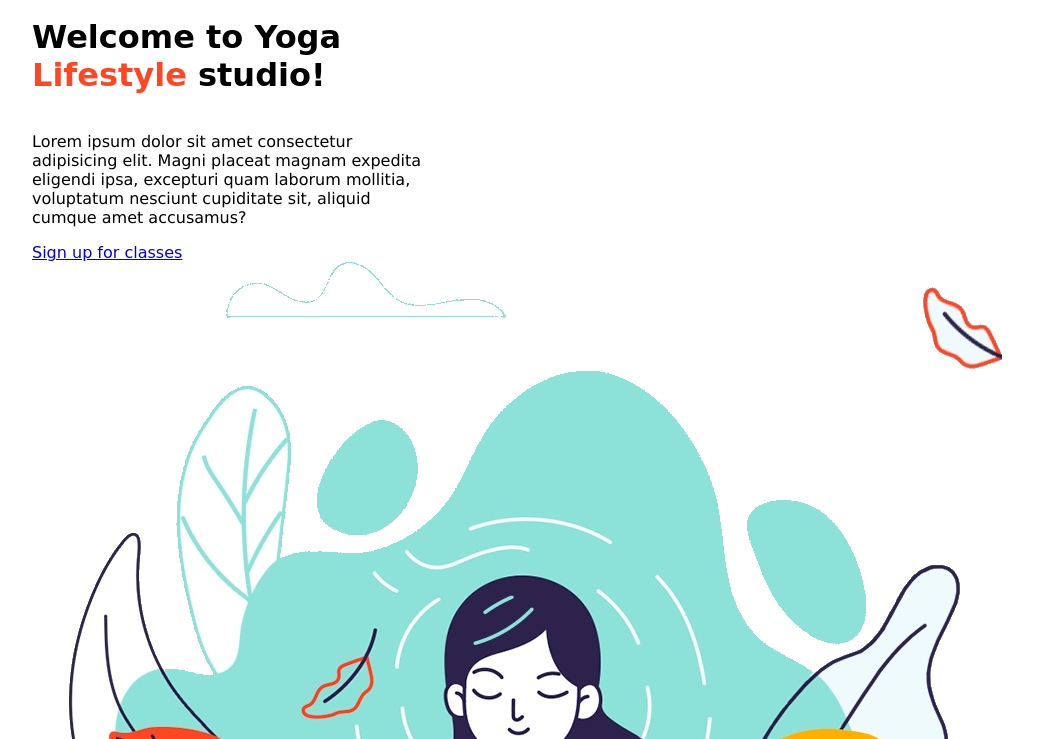
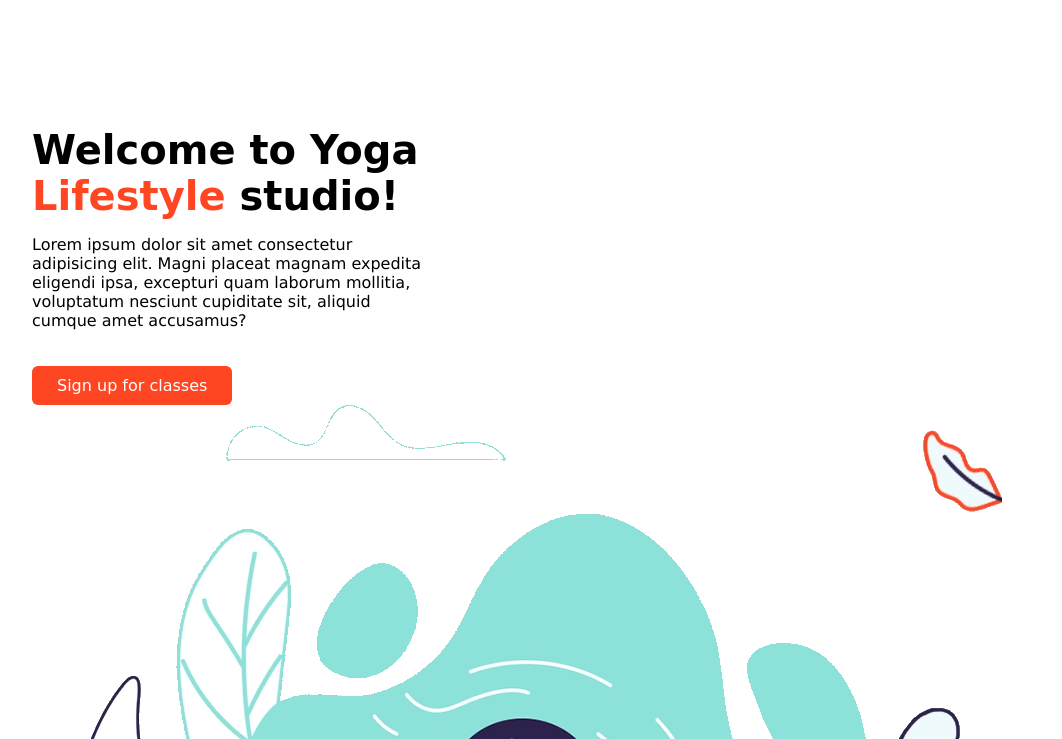
Before and after one commit to VaidasUrb/Yoga, a website: page index.html in a window 1280 px wide. Shown: the part 61-800 px from the top of the page, without its empty margins (108-1170 px from the left). Drawn offline with Linux system fonts and the light colour scheme.

Commit message:
Content style

```diff
--- a/css/main.css
+++ b/css/main.css
@@ -50,17 +50,21 @@ main {
   display: inline-block;
   width: var(--main-width);
   margin-left: var(--sonis-atstumas);
+  margin-top: 60px;
 }
 
 div {
   float: left;
   width: var(--text-width);
   margin-right: var(--text-margin);
+  margin-top: 70px;
 }
 
 h1 {
   display: inline-block;
   width: 100%;
+  font-size: 40px;
+  margin: 0px;
 }
 
 h1 > span {
@@ -74,6 +78,19 @@ p {
 }
 
 div > a {
+  display: inline-block;
+  background-color: var(--org);
+  margin-top: 20px;
+  padding: 10px;
+  padding-left: 25px;
+  padding-right: 25px;
+  color: #fff;
+  text-decoration: none;
+  border-radius: 6px;
+}
+div > a:hover {
+  background-color: #fff;
+  color: var(--org);
 }
 
 main > image {
```
